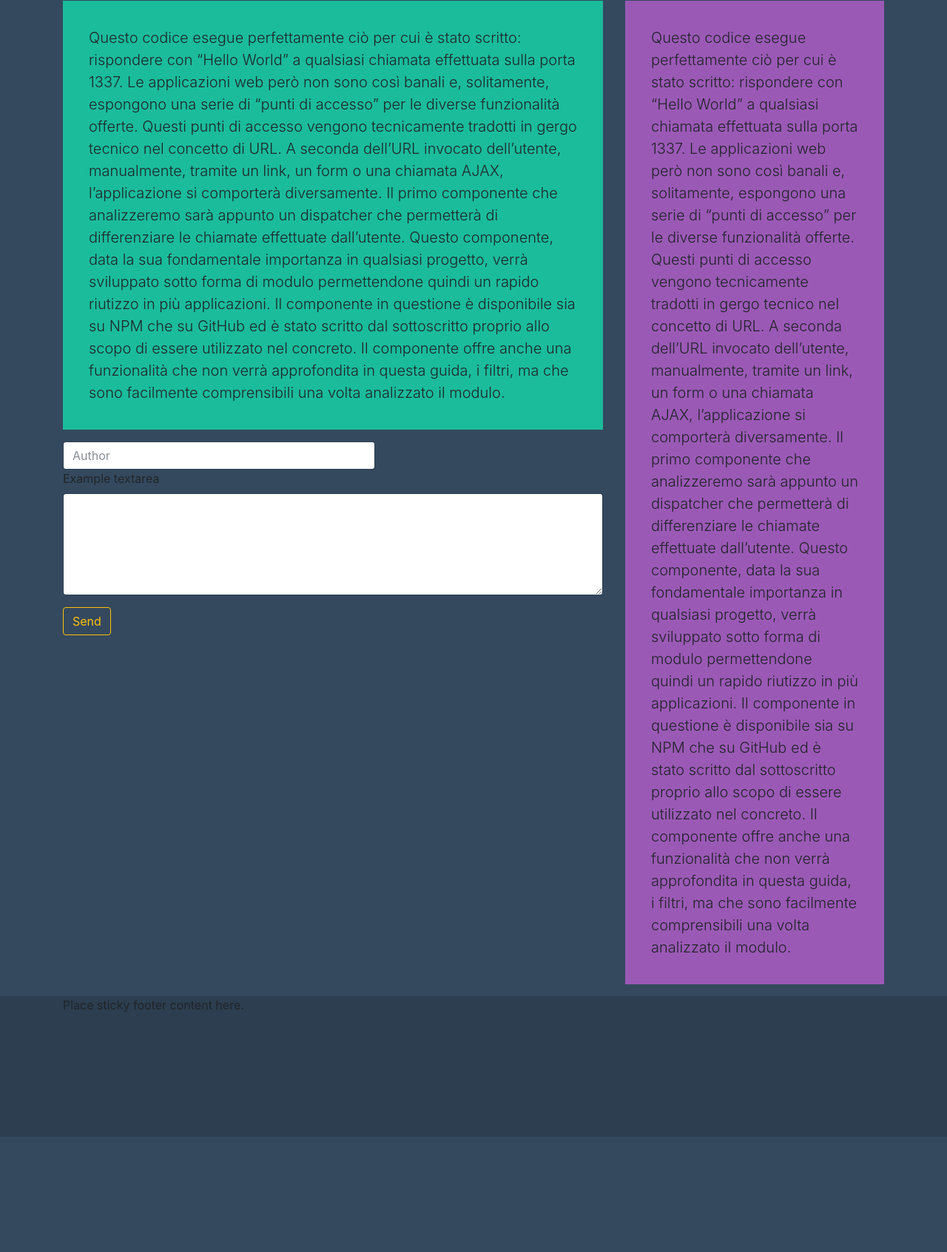
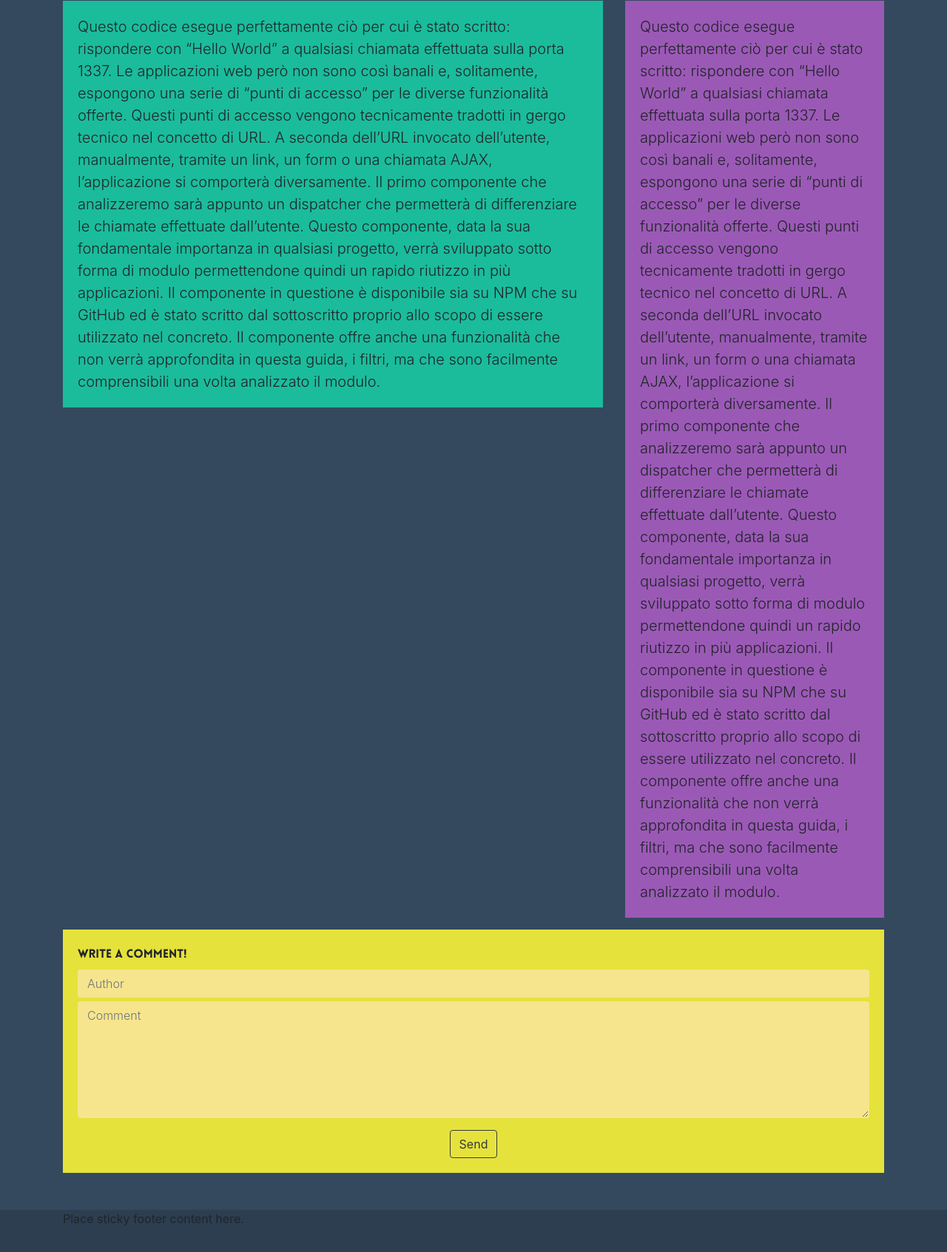
Before and after one commit to mattyx96/-MySite-, a plain HTML site: page index.html in a window 1280 px wide. Shown: the part 849-2542 px from the top of the page at 74% size. Before the commit the page ends 2386 px from the top, so only its background shows below. Drawn offline with nearby package versions, Linux system fonts and the light colour scheme.

Commit message:
comment now works and added comment form design

```diff
--- a/css/standard.css
+++ b/css/standard.css
@@ -58,8 +58,25 @@ body {
 
 }
 
-.nav-item{
+hr{
+    margin-top: 5px;
+    margin-bottom: 5px;
+    border: 0;
+}
 
+form{
+    background-color:#E6E23C;
+    padding: 20px;
+    margin-bottom: 50px;
+}
+
+.form-control{
+    background: #f6e58d;
+    border-color: transparent;
+}
+
+label{
+    font-family: Delicious;
 }
 
 #icons{;
@@ -140,13 +157,13 @@ body {
 }
 
 #description {
-    padding: 35px;
+    padding: 20px;
     background: #1abc9c;
 }
 
 #skills {
     background: #9b59b6;
-    padding: 35px;
+    padding: 20px;
 }
 
 #footer {
--- a/index.html
+++ b/index.html
@@ -1,12 +1,15 @@
 <!DOCTYPE html>
-<html lang="en" xmlns:mailto="http://www.w3.org/1999/xhtml">
+<html lang="en">
 <head>
     <!-- Required meta tags -->
     <meta charset="utf-8">
     <meta name="viewport" content="width=device-width, initial-scale=1, shrink-to-fit=no">
+    <meta name="theme-color" content="#1abc9c"/>
+    <meta http-equiv="X-UA-Compatible" content="IE=Edge">
 
     <!-- Bootstrap CSS -->
-    <link rel="stylesheet" href="css/bootstrap.min.css">
+    <link rel="stylesheet" href="https://maxcdn.bootstrapcdn.com/bootstrap/4.0.0/css/bootstrap.min.css"
+          integrity="sha384-Gn5384xqQ1aoWXA+058RXPxPg6fy4IWvTNh0E263XmFcJlSAwiGgFAW/dAiS6JXm" crossorigin="anonymous">
     <link rel="stylesheet" type="text/css" href="css/standard.css">
     <link rel="stylesheet" href="https://maxcdn.bootstrapcdn.com/font-awesome/4.7.0/css/font-awesome.min.css">
 
@@ -135,21 +138,6 @@
                 funzionalità che non verrà approfondita in questa guida, i filtri, ma che sono facilmente
                 comprensibili una volta analizzato il modulo.</p>
 
-            <form>
-                <div class="form-row">
-                    <div class="col-7">
-                        <input type="text" class="form-control" placeholder="Author" id="Sender">
-                    </div>
-                </div>
-                <div class="form-group">
-                    <label for="TextArea">Example textarea</label>
-                    <textarea class="form-control" id="TextArea" rows="6"></textarea>
-                </div>
-
-                <button type="button" class="btn btn-outline-warning" onclick="validate()">Send</button>
-
-            </form>
-
         </div>
 
         <div class="col-sm-4">
@@ -173,6 +161,20 @@
                 comprensibili una volta analizzato il modulo.</p>
         </div>
     </div>
+
+    <form>
+
+        <label for="TextArea">Write a comment!</label>
+        <input type="text" class="form-control lead" placeholder="Author" id="Sender">
+        <hr>
+        <div class="form-group">
+            <textarea class="form-control lead" id="TextArea" placeholder="Comment" rows="6"></textarea>
+        </div>
+
+        <div style="text-align: center">
+            <button type="button" class="btn btn-outline-dark" onclick="validate()">Send</button>
+        </div>
+    </form>
 </div>
 
 <div id="footer">
@@ -186,10 +188,13 @@
 <script src="https://code.jquery.com/jquery-3.2.1.slim.min.js"
         integrity="sha384-KJ3o2DKtIkvYIK3UENzmM7KCkRr/rE9/Qpg6aAZGJwFDMVNA/GpGFF93hXpG5KkN"
         crossorigin="anonymous"></script>
-<script src="https://cdnjs.cloudflare.com/ajax/libs/popper.js/1.11.0/umd/popper.min.js"
-        integrity="sha384-b/U6ypiBEHpOf/4+1nzFpr53nxSS+GLCkfwBdFNTxtclqqenISfwAzpKaMNFNmj4"
+<script src="https://cdnjs.cloudflare.com/ajax/libs/popper.js/1.12.9/umd/popper.min.js"
+        integrity="sha384-ApNbgh9B+Y1QKtv3Rn7W3mgPxhU9K/ScQsAP7hUibX39j7fakFPskvXusvfa0b4Q"
         crossorigin="anonymous"></script>
-<script src="js/bootstrap.min.js"></script>
+<script src="https://maxcdn.bootstrapcdn.com/bootstrap/4.0.0/js/bootstrap.min.js"
+        integrity="sha384-JZR6Spejh4U02d8jOt6vLEHfe/JQGiRRSQQxSfFWpi1MquVdAyjUar5+76PVCmYl"
+        crossorigin="anonymous"></script>
+<script src="https://code.jquery.com/jquery-3.2.1.min.js"></script>
 <script src="js/form_validation.js"></script>
 </body>
 </html>
--- a/js/form_validation.js
+++ b/js/form_validation.js
@@ -1,6 +1,6 @@
 function validate() {
-    var comment = $("#TextArea").value;
-    var sender = $("#Sender").value;
+    var comment = $("#TextArea").val();
+    var sender = $("#Sender").val();
 
     if (comment == "") {
         alert("il commento non deve essere vuoto");
@@ -14,22 +14,19 @@ function validate() {
 
     console.log(json);
 
+
+
     $.ajax({
         url: 'http://matteoomicini.drink-web.eu/api/new-comment',
         type: 'POST',
         contentType: 'application/json',
-            data: JSON.stringify( json ),
-            success: function(){
+        data: json,
+        crossDomain:true,
+        success: function () {
             alert('success');
         },
-            error: function(){
+        error: function () {
             alert('error');
         }
     });
-
-
-    // var xhttp = new XMLHttpRequest();
-    // xhttp.open("POST", "", true);
-    // xhttp.setRequestHeader("Content-type", json);
-    // xhttp.send();
 }
```
Lines whose indentation alone changed are shown as unchanged.
